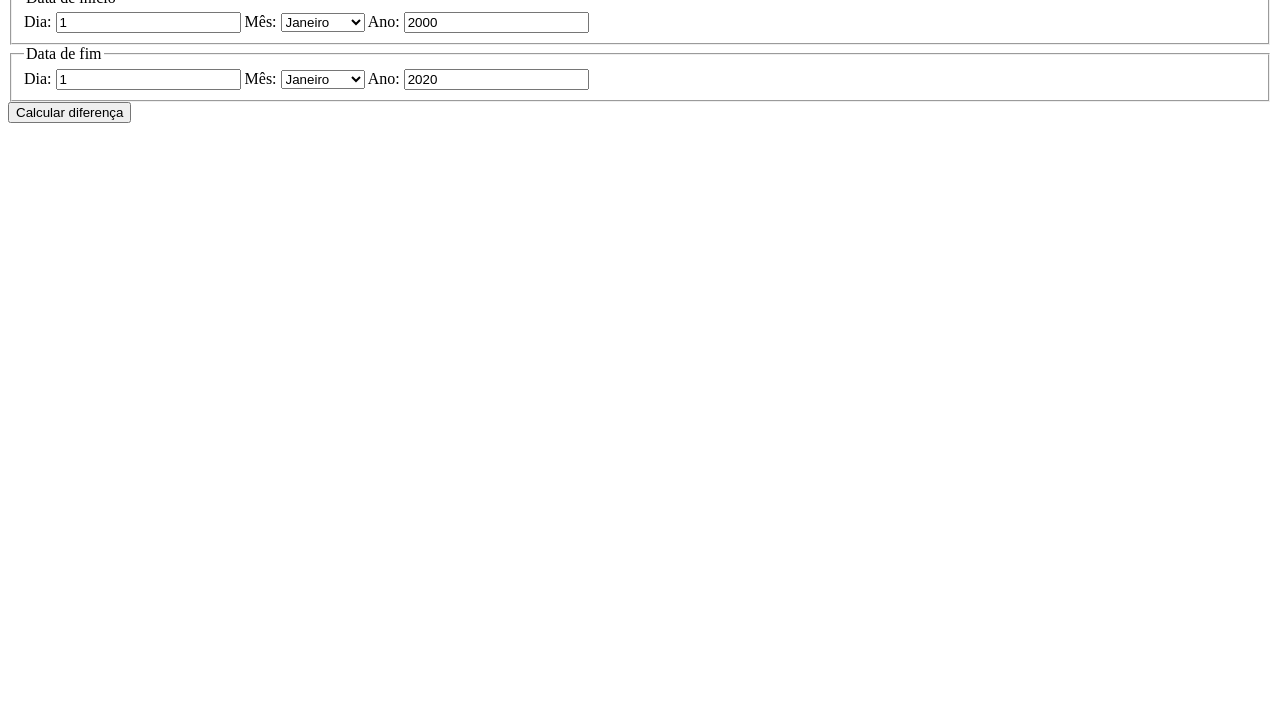
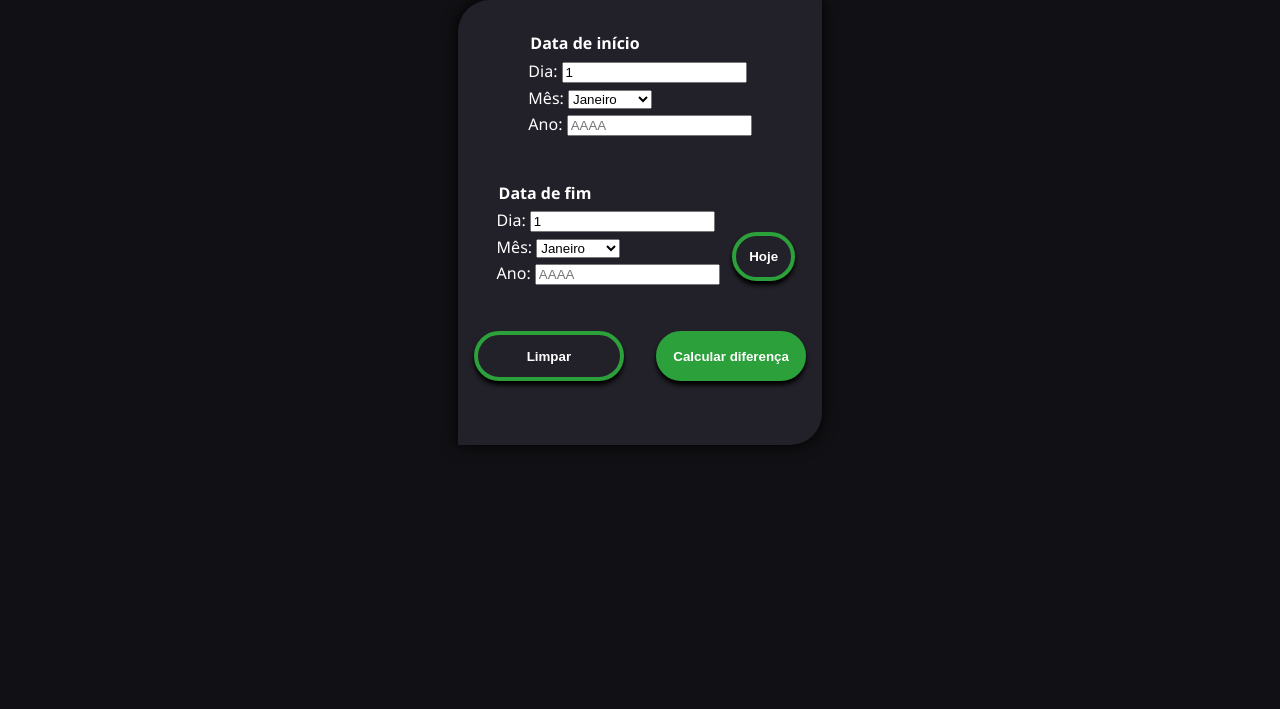
Before and after one commit to GustavoMaz/date-difference-calculator, a plain HTML site: page index.html in a window 1280 px wide. Shown: the part 91-800 px from the top of the page. Drawn offline with Linux system fonts and the light colour scheme.

Commit message:
Estilização e funções para limpar e preencher com a data atual

```diff
--- a/index.html
+++ b/index.html
@@ -3,21 +3,24 @@
 <head>
   <meta charset="UTF-8">
   <meta name="viewport" content="width=device-width, initial-scale=1.0">
-  <title>Calculadora de ano físico</title>
+  <title>Calculadora de diferença entre datas</title>
+  <link rel="stylesheet" href="style.css">
 </head>
 
 <body>
+  <div class="container">
     <header>
-    <h1>Calculadora de ano físico</h1>
+      <h1>Calculadora de diferença entre datas</h1>
     </header>
-
     <main>
-    <form id="date-form">
+      <form id="date-form" class="container">
         <fieldset>
           <legend>Data de início</legend>
+          <div class="input-wrapper">
             <label for="start-day">Dia:</label>
             <input type="number" name="start-day" id="start-day" placeholder="DD" value="1" min="1">
-
+          </div>
+          <div class="input-wrapper">
             <label for="start-month">Mês:</label>
             <select id="start-month" name="start-month">
               <option value="1">Janeiro</option>
@@ -33,17 +36,20 @@
               <option value="11">Novembro</option>
               <option value="12">Dezembro</option>
             </select>
-
+          </div>
+          <div class="input-wrapper">
             <label for="start-year">Ano:</label>
-        <input type="number" name="start-year" id="start-year" placeholder="AAAA" value="2000" min="0">
+            <input type="number" name="start-year" id="start-year" placeholder="AAAA" min="0">
+          </div>
         </fieldset>
-
-
+        <div id="end-date">
         <fieldset>
             <legend>Data de fim</legend>
+            <div class="input-wrapper">
               <label for="end-day">Dia:</label>
               <input type="number" name="end-day" id="end-day" placeholder="DD" value="1" min="1">
-
+            </div>
+            <div class="input-wrapper">
               <label for="end-month">Mês:</label>
               <select id="end-month" name="end-month">
                 <option value="1">Janeiro</option>
@@ -59,12 +65,18 @@
                 <option value="11">Novembro</option>
                 <option value="12">Dezembro</option>
               </select>
-
+            </div>
+              <div class="input-wrapper">
                 <label for="end-year">Ano:</label>
-        <input type="number" name="end-year" id="end-year" placeholder="AAAA" value="2020" min="0">
+                <input type="number" name="end-year" id="end-year" placeholder="AAAA" min="0">
+              </div>
             </fieldset>
-
+            <button id="today" class="secondary-action">Hoje</button>
+          </div>
+              <div class="button-wrapper">
+                <button type="reset" name="reset" id="reset" class="secondary-action">Limpar</button>
                 <button type="submit" name="submit" id="submit">Calcular diferença</button>
+              </div>
       </form>
       <div id="res">
         <!--label for="unit">Unidade de medida de tempo para o resultado:</label>
@@ -81,6 +93,7 @@
       </div>
       </form>
     </main>
+  </div>
 
   <script src="script.js"></script>
 </body>
--- a/script.js
+++ b/script.js
@@ -1,16 +1,21 @@
 document.getElementById('date-form').addEventListener('submit', (event) => {
   event.preventDefault();
 });
-  document.getElementById('submit').addEventListener('click', displayDateDifference);
+document.getElementById('submit').addEventListener('click', displayDateDifference);
+document.getElementById('today').addEventListener('click', () => {
+  document.getElementById('end-day').value = new Date().getDate();
+  document.getElementById('end-month').value = new Date().getMonth() + 1;
+  document.getElementById('end-year').value = new Date().getFullYear();
+});
 
 function calculateDateDifference() {
-  let startDay = parseInt(document.getElementById('start-day').value);
+  let startDay = document.getElementById('start-day').value;
   let startMonth = document.getElementById('start-month').value;
-  let startYear = parseInt(document.getElementById('start-year').value);
+  let startYear = document.getElementById('start-year').value;
 
-  const endDay = parseInt(document.getElementById('end-day').value);
-  const endMonth = document.getElementById('end-month').value;
-  const endYear = parseInt(document.getElementById('end-year').value);
+  let endDay = document.getElementById('end-day').value;
+  let endMonth = document.getElementById('end-month').value;
+  let endYear = document.getElementById('end-year').value;
 
   const daysInMonths = [
     31,  // Janeiro
@@ -98,8 +103,12 @@ const ymdDisplay = document.createElement('p');
 function displayDateDifference() {
   const ymd = calculateDateDifference();
 
-  ymdDisplay.innerHTML = `${ymd[0]} anos, ${ymd[1]} meses e ${ymd[2]} dias.`
+  ymdDisplay.innerHTML = `${ymd[0]} ano(s), ${ymd[1]} mês(es) e ${ymd[2]} dia(s).`
 
   const resultDisplay = document.getElementById('res');
   resultDisplay.appendChild(ymdDisplay);
+
+  document.getElementById('reset').addEventListener('click', () => {
+    resultDisplay.removeChild(ymdDisplay);
+  })
 }
--- a/style.css
+++ b/style.css
@@ -0,0 +1,100 @@
+:root {
+  --bg-color: hsl(255, 11%, 7%);
+  --bg-light-color: hsl(255, 11%, 14%);
+  --primary: hsl(128, 57%, 40%);
+  --primary-text: rgb(255, 255, 255);
+  --secondary-text: hsl(258, 7%, 73%);
+  --xs: 0.25em;
+  --s: 1em;
+  --m: 2em;
+  --l: 5em;
+  --xl: 7.5em;
+}
+
+* {
+  margin: 0;
+}
+
+body {
+  background-color: var(--bg-color);
+  color: var(--primary-text);
+  font-family: 'Segoe UI', Tahoma, Geneva, Verdana, sans-serif;
+  margin: var(--m);
+}
+
+.container {
+  display: flex;
+  flex-direction: column;
+  flex-wrap: nowrap;
+  align-items: center;
+}
+
+header {
+  text-align: center;
+  width: fit-content;
+  margin-bottom: var(--s);
+}
+
+main {
+  border-radius: var(--m) 0;
+  padding: var(--m) var(--s);
+  box-shadow: 0 0 16px black;
+  max-width: 450px;
+  background-color: var(--bg-light-color);
+}
+
+fieldset {
+  border: none;
+  width: fit-content;
+  margin-bottom: var(--m);
+}
+
+legend {
+  font-weight: bold;
+}
+
+.input-wrapper {
+  display: block;
+  margin-bottom: var(--xs);
+}
+
+#end-date {
+  display: flex;
+  flex-direction: row;
+  align-items: center;
+}
+
+button {
+  padding: var(--s);
+  border: 4px solid var(--primary);
+  border-radius: var(--xl);
+  color: var(--primary-text);
+  font-weight: bold;
+  box-shadow: 0 4px 4px black;
+  height: fit-content;
+}
+
+button:hover {
+  cursor: pointer;
+  transition: .2s;
+  transform: scale(1.05);
+}
+
+.button-wrapper {
+  display: grid;
+  grid-template-columns: 1fr 1fr;
+  gap: var(--m);
+  margin-bottom: var(--m);
+}
+
+#res {
+  text-align: center;
+}
+
+#submit {
+  background-color: var(--primary);
+}
+
+.secondary-action {
+  background-color: var(--bg-light-color);
+}
```
Lines whose indentation alone changed are shown as unchanged.
